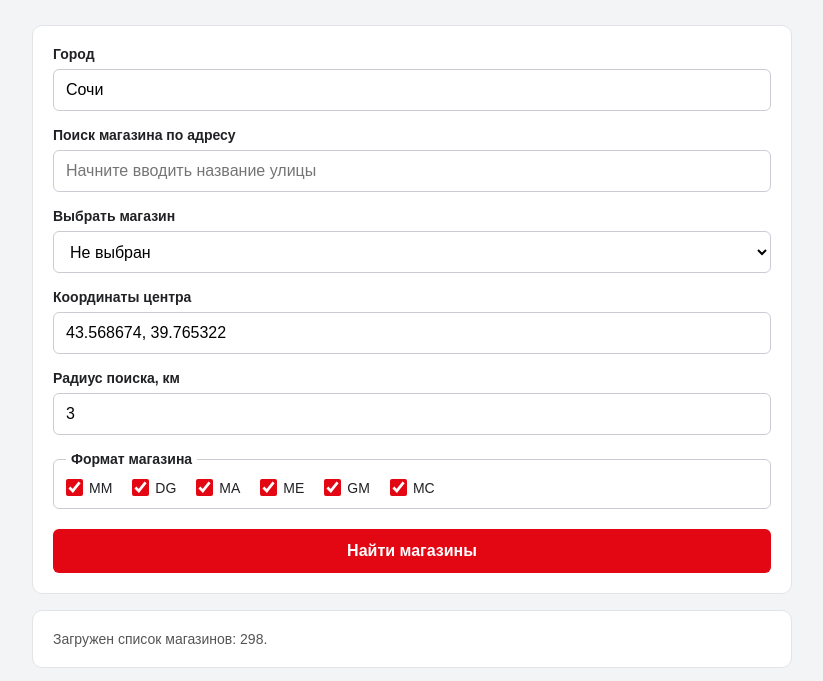
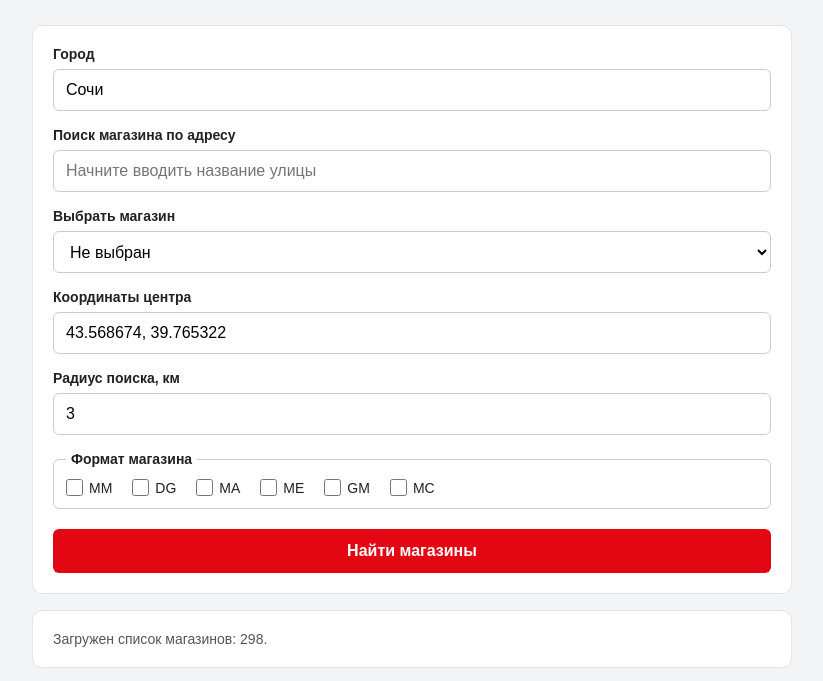
Before and after one commit to hectepob/magnit_parser, a plain HTML site: page index.html in a window 1280 px wide. Shown: the part 83-764 px from the top of the page, without its empty margins (228-1051 px from the left). Drawn offline with Linux system fonts and the light colour scheme.

Commit message:
Update index.html

```diff
--- a/index.html
+++ b/index.html
@@ -65,32 +65,32 @@
 
         <div class="format-options">
           <label class="format-option">
-            <input type="checkbox" name="format" value="MM" checked>
+            <input type="checkbox" name="format" value="MM">
             <span>MM</span>
           </label>
 
           <label class="format-option">
-            <input type="checkbox" name="format" value="DG" checked>
+            <input type="checkbox" name="format" value="DG">
             <span>DG</span>
           </label>
 
           <label class="format-option">
-            <input type="checkbox" name="format" value="MA" checked>
+            <input type="checkbox" name="format" value="MA">
             <span>MA</span>
           </label>
 
           <label class="format-option">
-            <input type="checkbox" name="format" value="ME" checked>
+            <input type="checkbox" name="format" value="ME">
             <span>ME</span>
           </label>
 
           <label class="format-option">
-            <input type="checkbox" name="format" value="GM" checked>
+            <input type="checkbox" name="format" value="GM">
             <span>GM</span>
           </label>
 
           <label class="format-option">
-            <input type="checkbox" name="format" value="MC" checked>
+            <input type="checkbox" name="format" value="MC">
             <span>MC</span>
           </label>
         </div>
```
